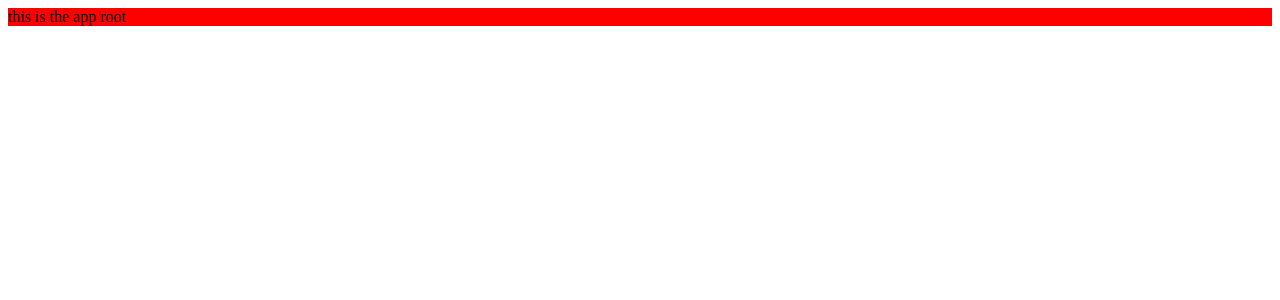
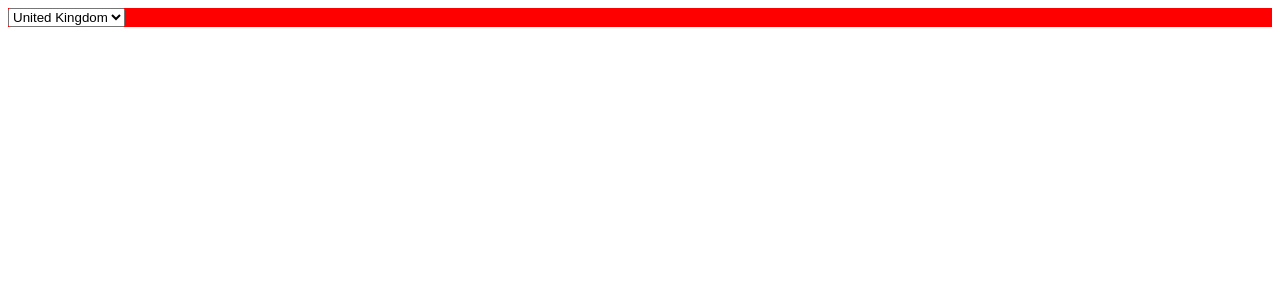
Before and after one commit to alexghr/news-app, a React app in the folder packages/ui/: page / in a window 1280 px wide. Shown: the top 300 px of the page. Built offline with nearby package versions, Linux system fonts and the light colour scheme; the HTML template or start-up script is replaced by a standard one.

Commit message:
Scaffold country selector

```diff
--- a/packages/ui/src/app/App.tsx
+++ b/packages/ui/src/app/App.tsx
@@ -1,12 +1,24 @@
 import React from 'react';
 import styled from 'styled-components';
+import Select from './Select';
+import { countries } from './countries';
 
 const Element = styled.div`
   background-color: red;
 `;
 
 const App: React.FC = () => {
-  return <Element>this is the app root</Element>
+  const [country, selectCountry] = React.useState(countries[0].value);
+
+  React.useEffect(() => {
+    console.log('selected country %s', country);
+  }, [country]);
+
+  return (
+    <Element>
+      <Select options={countries} selected={country} onChange={selectCountry} />
+    </Element>
+  );
 }
 
 export default App;
--- /dev/null
+++ b/packages/ui/src/app/Select.tsx
@@ -0,0 +1,26 @@
+import React from 'react';
+import styled from 'styled-components';
+
+type Props = {
+  options: ReadonlyArray<{ value: string, label: string }>,
+  selected: string;
+  onChange: (value: string) => void;
+}
+
+const Select: React.FC<Props> = ({ options, selected, onChange }) => {
+  const handleChange: React.ChangeEventHandler<HTMLSelectElement> = (evt) => {
+    onChange(evt.target.value);
+  }
+
+  return (
+    <Element onChange={handleChange} value={selected}>
+      {options.map(({ value, label }) => (
+        <option key={value} value={value}>{label}</option>
+      ))}
+    </Element>
+  );
+};
+
+export default Select;
+
+const Element = styled.select``;
--- /dev/null
+++ b/packages/ui/src/app/countries.ts
@@ -0,0 +1,22 @@
+export const countries = [
+  {
+    value: 'gb',
+    label: 'United Kingdom'
+  },
+  {
+    value: 'us',
+    label: 'United States'
+  },
+  {
+    value: 'fr',
+    label: 'France'
+  },
+  {
+    value: 'au',
+    label: 'Australia'
+  },
+  {
+    value: 'in',
+    label: 'India'
+  }
+];
```
